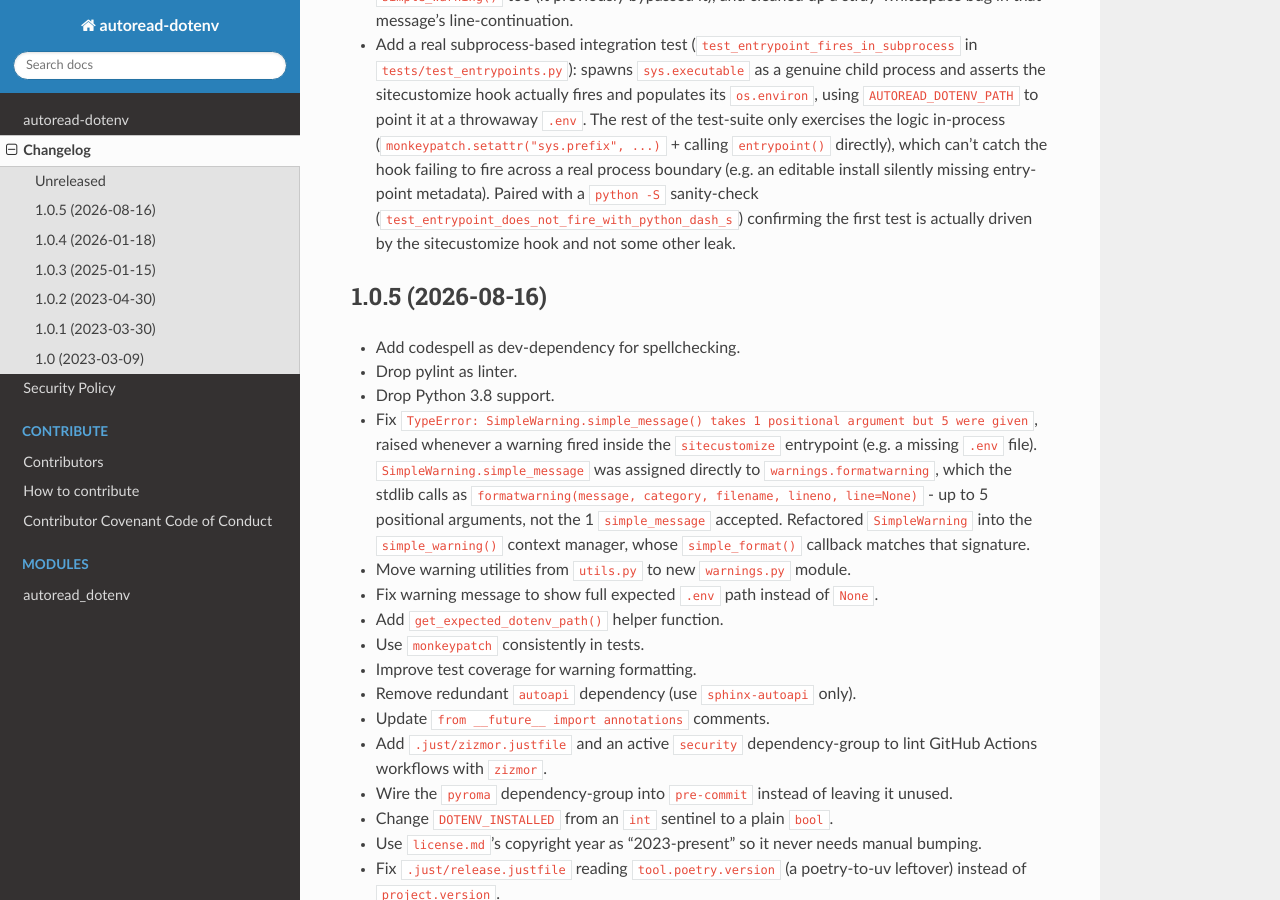
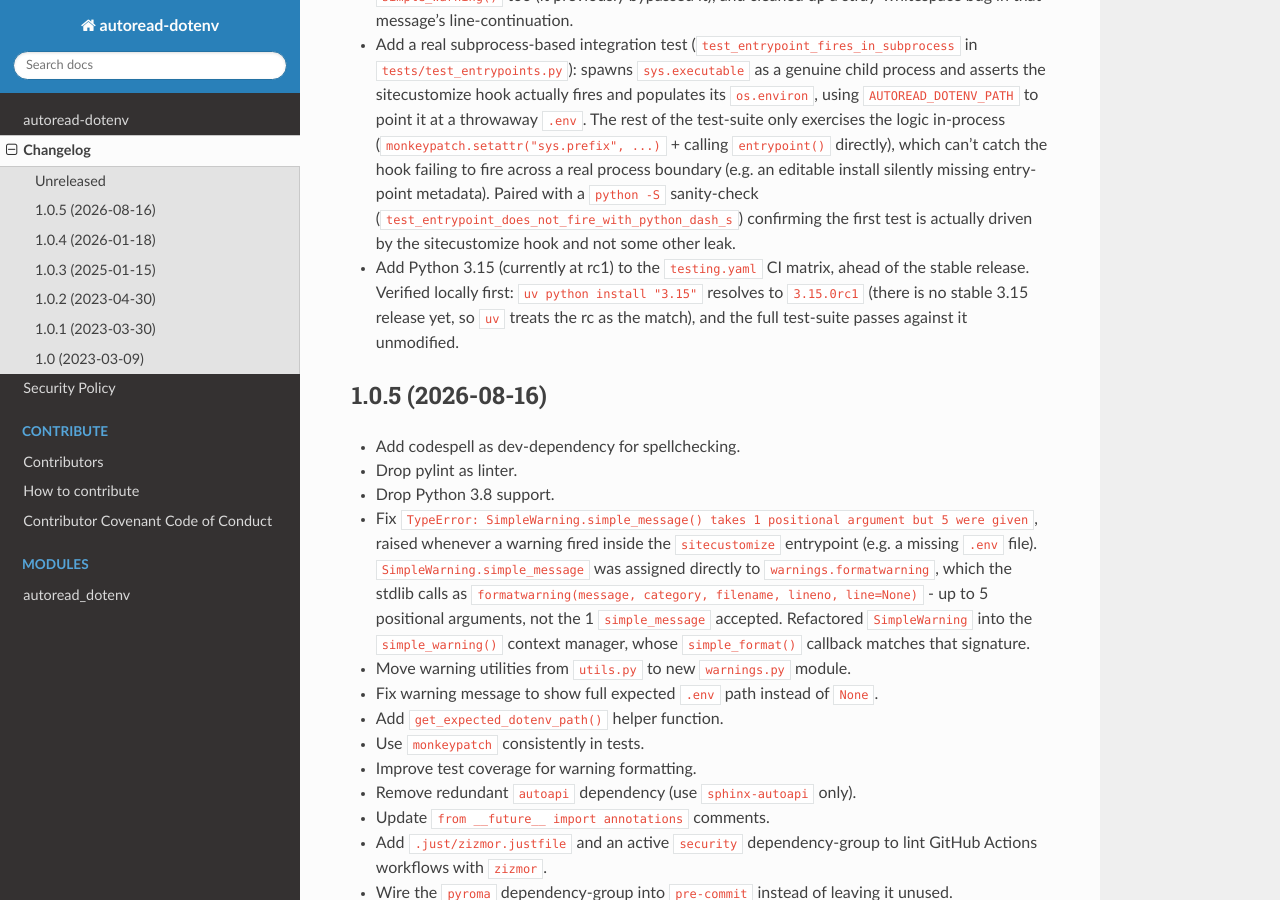
Before and after one commit to libranet/autoread-dotenv, a Sphinx documentation site: the page built from docs/changes.md, in a window 1280 px wide and 900 px high, scrolled down 949 px. Built offline with Sphinx 7.4.7 and the Read the Docs theme 3.1.0, drawn with Linux system fonts in a browser that asks for light colours.

Commit message:
Add Python 3.15 (rc1) to the testing.yaml and linting.yaml CI matrices
Verified locally first: `uv python install "3.15"` resolves to 3.15.0rc1
(no stable 3.15 release exists yet, so uv treats the rc as the match), and
the full test-suite (21 tests, 100% coverage) passes against it
unmodified.

Per discussion: treated the same as every other matrix entry (no
continue-on-error) - a regression on the rc fails the workflow run like
any other version would.

```diff
--- a/docs/changes.md
+++ b/docs/changes.md
@@ -56,6 +56,11 @@ All notable changes to this project will be documented in this file.
   boundary (e.g. an editable install silently missing entry-point metadata). Paired with a
   `python -S` sanity-check (`test_entrypoint_does_not_fire_with_python_dash_s`) confirming the
   first test is actually driven by the sitecustomize hook and not some other leak.
+
+- Add Python 3.15 (currently at rc1) to the `testing.yaml` CI matrix, ahead of the stable
+  release. Verified locally first: `uv python install "3.15"` resolves to `3.15.0rc1` (there is
+  no stable 3.15 release yet, so `uv` treats the rc as the match), and the full test-suite
+  passes against it unmodified.
 
 ## 1.0.5 (2026-08-16)
 
```
Also changed, not shown: 2 other files.
